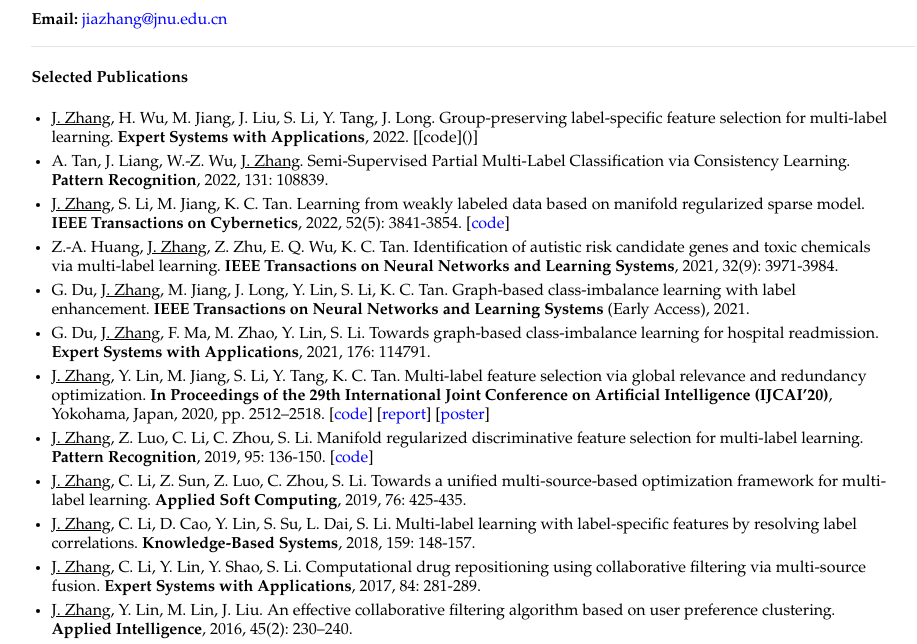
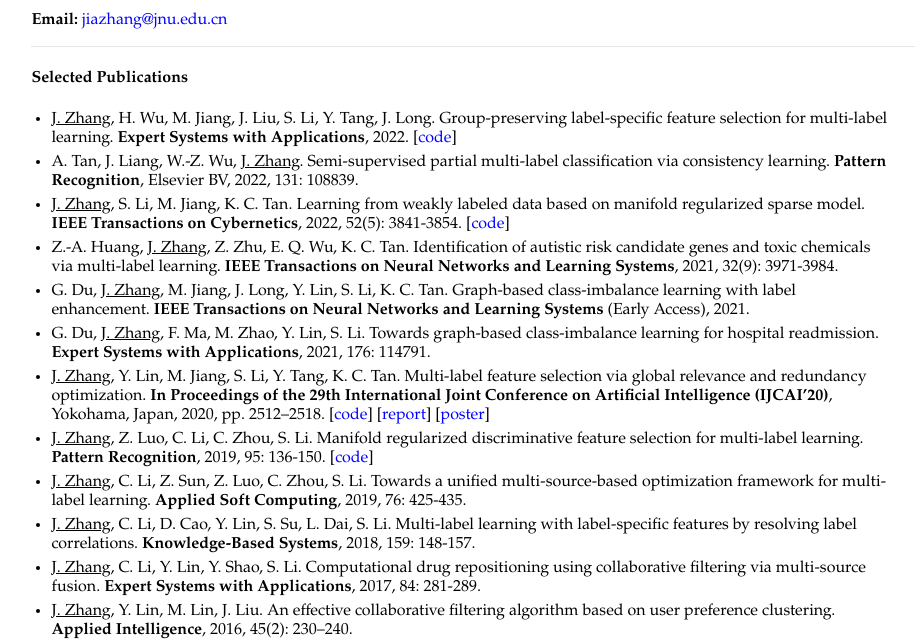
Before and after one commit to jiazhang-ml/jiazhang-ml.github.io, a Jekyll site: the page built from index.md, in a window 1280 px wide, cut to the strip 280-924 px from the top of the page. Shown: the whole strip, without its empty margins (167-1084 px from the left). Built offline with Jekyll 4.4.1, drawn with Linux system fonts in a browser that asks for light colours; a script that is not in the unit is left out.

Commit message:
Update index.md

```diff
--- a/index.md
+++ b/index.md
@@ -17,8 +17,8 @@ I received the Ph.D. degree from the School of Informatics, Xiamen University, X
 
 #### Selected Publications
 
-* <u>J. Zhang</u>, H. Wu, M. Jiang, J. Liu, S. Li, Y. Tang, J. Long. Group-preserving label-specific feature selection for multi-label learning. **Expert Systems with Applications**, 2022. [[code](<script src="https://codeocean.com/widget.js?slug=1281687" async></script>)]
-* A. Tan, J. Liang, W.-Z. Wu, <u>J. Zhang</u>. Semi-Supervised Partial Multi-Label Classification via Consistency Learning. **Pattern Recognition**, 2022, 131: 108839.
+* <u>J. Zhang</u>, H. Wu, M. Jiang, J. Liu, S. Li, Y. Tang, J. Long. Group-preserving label-specific feature selection for multi-label learning. **Expert Systems with Applications**, 2022. [[code](https://codeocean.com/capsule/1281687/tree/v1)]
+* A. Tan, J. Liang, W.-Z. Wu, <u>J. Zhang</u>. Semi-supervised partial multi-label classification via consistency learning. **Pattern Recognition**, Elsevier BV, 2022, 131: 108839.
 * <u>J. Zhang</u>, S. Li, M. Jiang, K. C. Tan. Learning from weakly labeled data based on manifold regularized sparse model. **IEEE Transactions on Cybernetics**, 2022, 52(5): 3841-3854. [[code](MSWL-master.zip)]
 * Z.-A. Huang, <u>J. Zhang</u>, Z. Zhu, E. Q. Wu, K. C. Tan. Identification of autistic risk candidate genes and toxic chemicals via multi-label learning. **IEEE Transactions on Neural Networks and Learning Systems**, 2021, 32(9): 3971-3984.
 * G. Du, <u>J. Zhang</u>, M. Jiang, J. Long, Y. Lin, S. Li, K. C. Tan. Graph-based class-imbalance learning with label enhancement. **IEEE Transactions on Neural Networks and Learning Systems** (Early Access), 2021.
```
